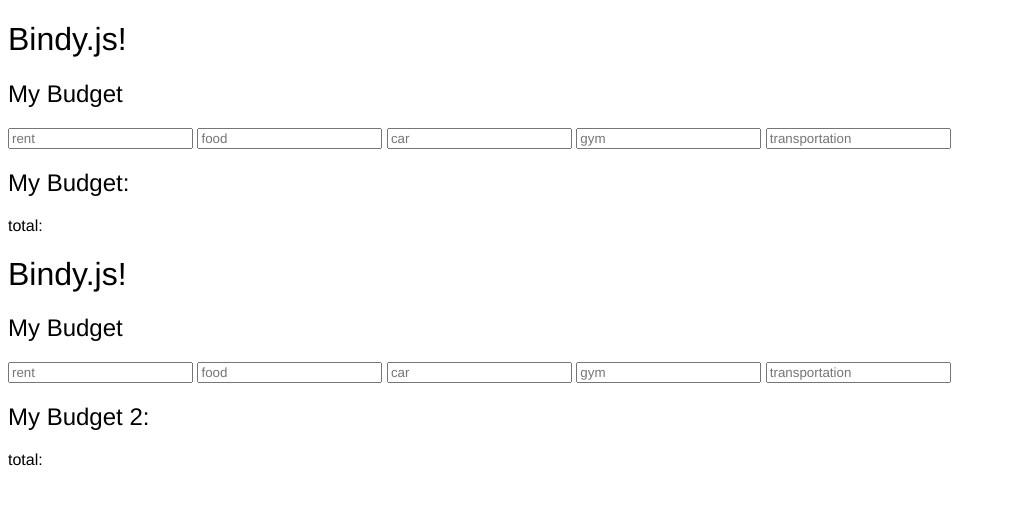
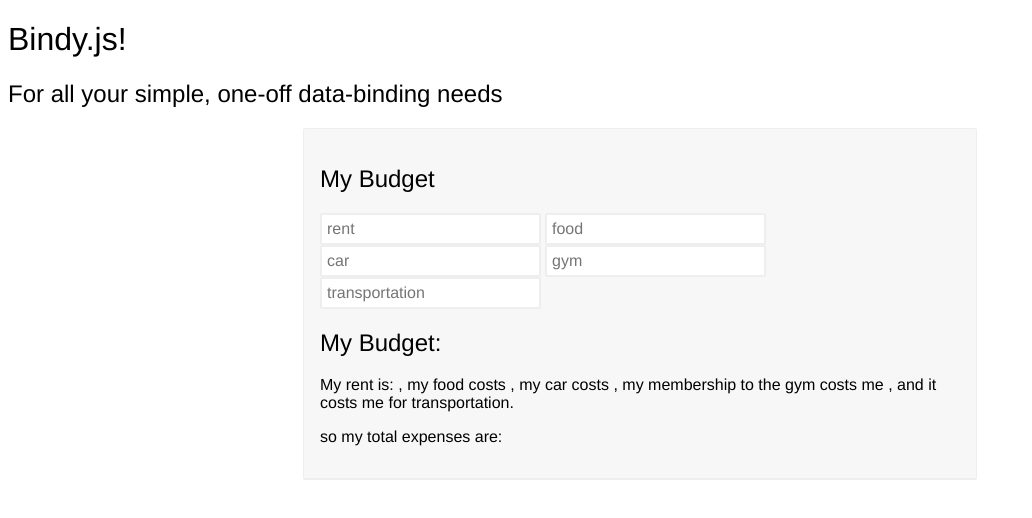
Before and after one commit to isaacchansky/bindy, a website: page tests.html in a window 1280 px wide. Shown: the whole page, without its empty margins (0-1032 px from the left). Drawn offline with nearby package versions, Linux system fonts and the light colour scheme.

Commit message:
upate test styles

```diff
--- a/tests.html
+++ b/tests.html
@@ -4,15 +4,43 @@
     <meta name="viewport" content="width=device-width,initial-scale=1">
         <title>Declarative Data Binding with bindy.js</title>
         <style>
-          *{
+
+          h1,h2,h3,h4,h5,p,input{
             font-family: 'helvetica neue', sans-serif;
+          }
+          h1,h2,h3{
             font-weight: 200;
+          }
+          body{
+            background: #ffffff;
+          }
+          .card{
+            max-width: 40rem;
+            min-width: 10rem;
+            margin: 0 auto;
+            padding: 1rem;
+            background: #f7f7f7;
+            border-radius: 2px;
+            border: 1px solid #eeeeee;
+            border-bottom-width: 2px;
+          }
+          input{
+            padding: 5px;
+            font-size: 1rem;
+            border-radius: 2px;
+            border: 2px solid #eeeeee;
+            background: #fff;
+          }
+          input:focus{
+            outline: none;
+            border: 2px solid #ccc;
           }
         </style>
     </head>
     <body>
-      <div id="budget1">
         <h1>Bindy.js!</h1>
+        <h2>For all your simple, one-off data-binding needs</h3>
+      <div id="budget1" class="card">
 
         <h2>My Budget</h2>
         <input type="text" placeholder="rent" data-bind-to="budget.rent" />
@@ -21,39 +49,14 @@
         <input type="text" placeholder="gym" data-bind-to="budget.gym" />
         <input type="text" placeholder="transportation" data-bind-to="budget.transportation" />
 
-
         <div class="results">
           <h2>My Budget:</h2>
-          <p data-bind-from="budget.rent"></p>
-          <p data-bind-from="budget.food"></p>
-          <p data-bind-from="budget.car"></p>
-          <p data-bind-from="budget.gym"></p>
-          <p data-bind-from="budget.transportation"></p>
-          <p>total: <span data-bind-from="budget.total"><span></p>
+          <p>My rent is: <span data-bind-from="budget.rent"></span>, my food costs <span data-bind-from="budget.food"></span>, my car costs <span data-bind-from="budget.car"></span>, my membership to the gym costs me <span data-bind-from="budget.gym"></span>, and it costs me <span data-bind-from="budget.transportation"></span> for transportation.</p>
+          <p>so my total expenses are: <span data-bind-from="budget.total"><span></p>
         </div>
+        <pre class="code"></div>
       </div>
 
-      <div id="budget2">
-        <h1>Bindy.js!</h1>
-
-          <h2>My Budget</h2>
-          <input type="text" placeholder="rent" data-bind-to="budget.rent" />
-          <input type="text" placeholder="food" data-bind-to="budget.food" />
-          <input type="text" placeholder="car" data-bind-to="budget.car" />
-          <input type="text" placeholder="gym" data-bind-to="budget.gym" />
-          <input type="text" placeholder="transportation" data-bind-to="budget.transportation" />
-
-
-        <div class="results">
-          <h2>My Budget 2:</h2>
-          <p data-bind-from="budget.rent"></p>
-          <p data-bind-from="budget.food"></p>
-          <p data-bind-from="budget.car"></p>
-          <p data-bind-from="budget.gym"></p>
-          <p data-bind-from="budget.transportation"></p>
-          <p>total: <span data-bind-from="budget.total"><span></p>
-        </div>
-      </div>
 
       <script src="http://ajax.googleapis.com/ajax/libs/jquery/2.1.1/jquery.min.js"></script>
       <script src="jquery.bindy.js"></script>
@@ -74,7 +77,6 @@
           }
         });
 
-         $('#budget2').bindy({});
       </script>
       </body>
   </html>
```
Lines whose indentation alone changed are shown as unchanged.
